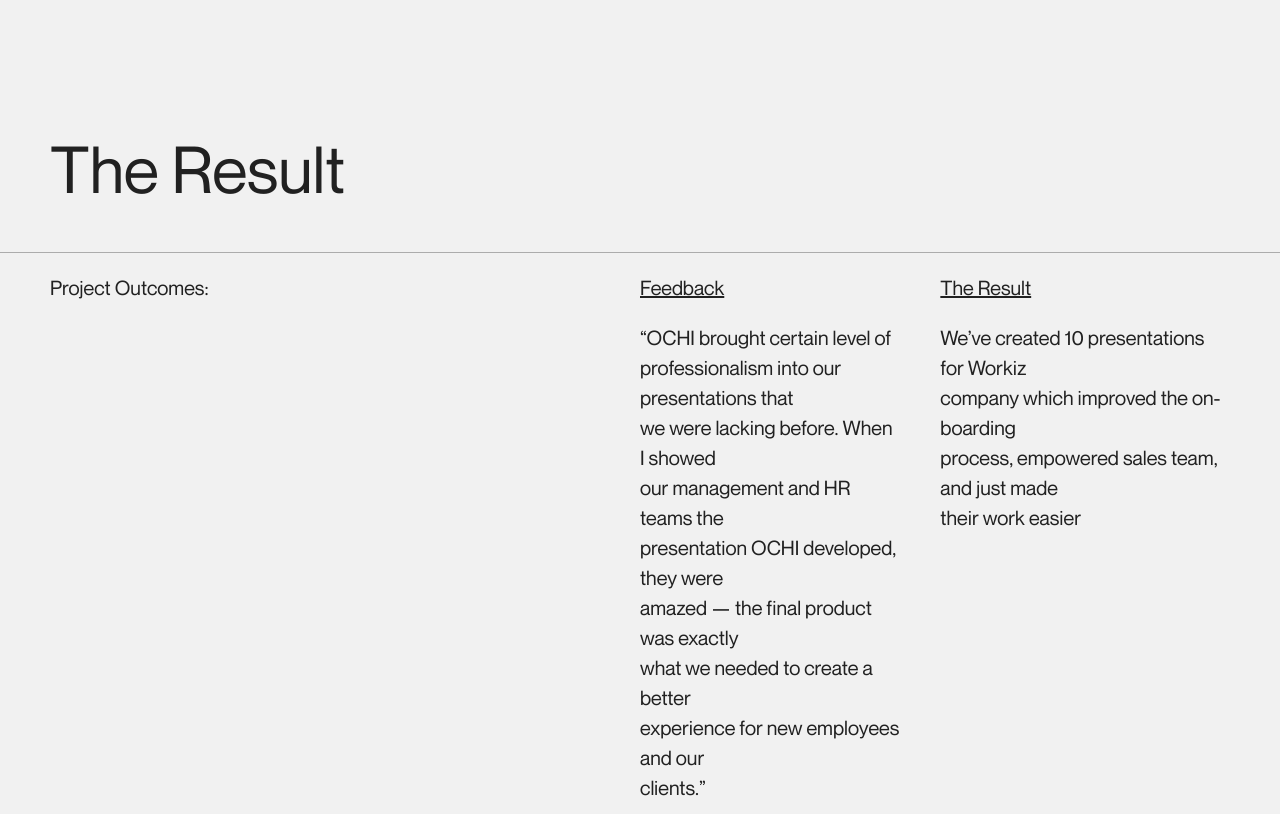
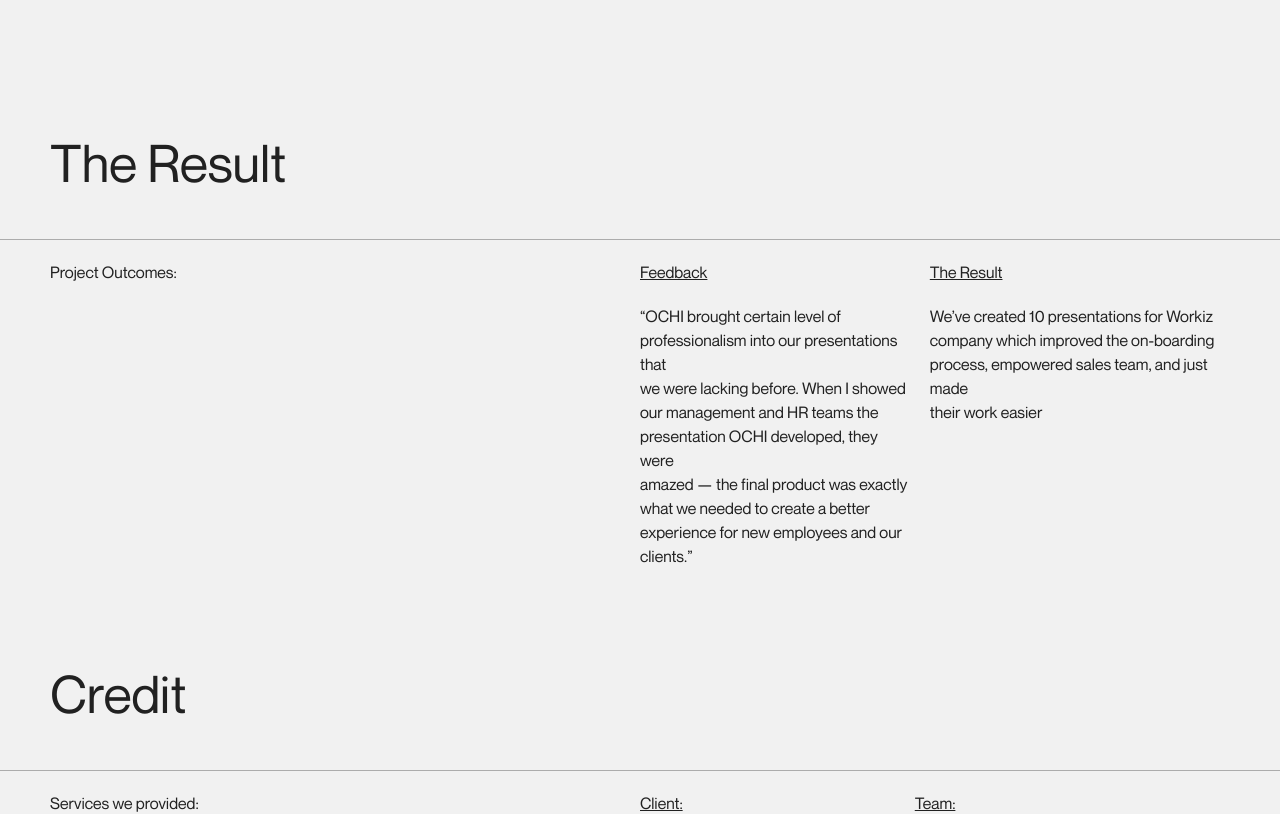
Before and after one commit to devwithzain/ochi-website-clone, a Next.js app: page /case in a window 1280 px wide. Shown: the part 9420-10234 px from the top of the page. Built offline with nearby package versions, Linux system fonts and the light colour scheme.

Commit message:
modified

```diff
--- a/container/workiz-page/Result.tsx
+++ b/container/workiz-page/Result.tsx
@@ -14,22 +14,22 @@
 	return (
 		<section className="w-full py-[100px]">
 			<div className="w-full flex flex-col">
-				<h1 className="text-[65px] padding-x leading-[65px] font-medium font-NeueMontreal text-secondry pb-[50px]">
+				<h1 className="sub-heading padding-x font-medium font-NeueMontreal text-secondry pb-[50px]">
 					The Result
 				</h1>
 				<div className="w-full border-t border-[#21212155] pt-[20px]">
-					<div className="w-full flex justify-between gap-[15px] px-[50px]">
+					<div className="w-full flex sm:flex-col xm:flex-col justify-between gap-y-[20px] padding-x">
 						<div>
-							<h3 className="text-[20px] leading-[30px] font-medium text-secondry font-NeueMontreal">
+							<h3 className="paragraph font-medium text-secondry font-NeueMontreal">
 								Project Outcomes:
 							</h3>
 						</div>
-						<div className="w-[50%] flex gap-[40px]">
-							<div className="flex flex-col gap-y-[20px]">
-								<p className="text-[20px] leading-[30px] font-NeueMontreal text-secondry underline">
+						<div className="w-[50%] flex sm:flex-col xm:flex-col gap-[20px]">
+							<div className="flex flex-col gap-y-[20px] sm:w-full xm:w-full">
+								<p className="paragraph font-NeueMontreal text-secondry underline">
 									Feedback
 								</p>
-								<p className="text-[20px] leading-[30px] font-NeueMontreal text-secondry">
+								<p className="paragraph font-NeueMontreal text-secondry">
 									“OCHI brought certain level of <br /> professionalism into our
 									presentations that
 									<br /> we were lacking before. When I showed <br />
@@ -41,11 +41,11 @@
 									clients.”
 								</p>
 							</div>
-							<div className="flex flex-col gap-y-[20px]">
-								<p className="text-[20px] leading-[30px] font-NeueMontreal text-secondry underline">
+							<div className="flex flex-col gap-y-[20px] sm:w-full xm:w-full">
+								<p className="paragraph font-NeueMontreal text-secondry underline">
 									The Result
 								</p>
-								<p className="text-[20px] leading-[30px] font-NeueMontreal text-secondry">
+								<p className="paragraph font-NeueMontreal text-secondry">
 									We’ve created 10 presentations for Workiz <br /> company which
 									improved the on-boarding <br /> process, empowered sales team,
 									and just made <br />
```
